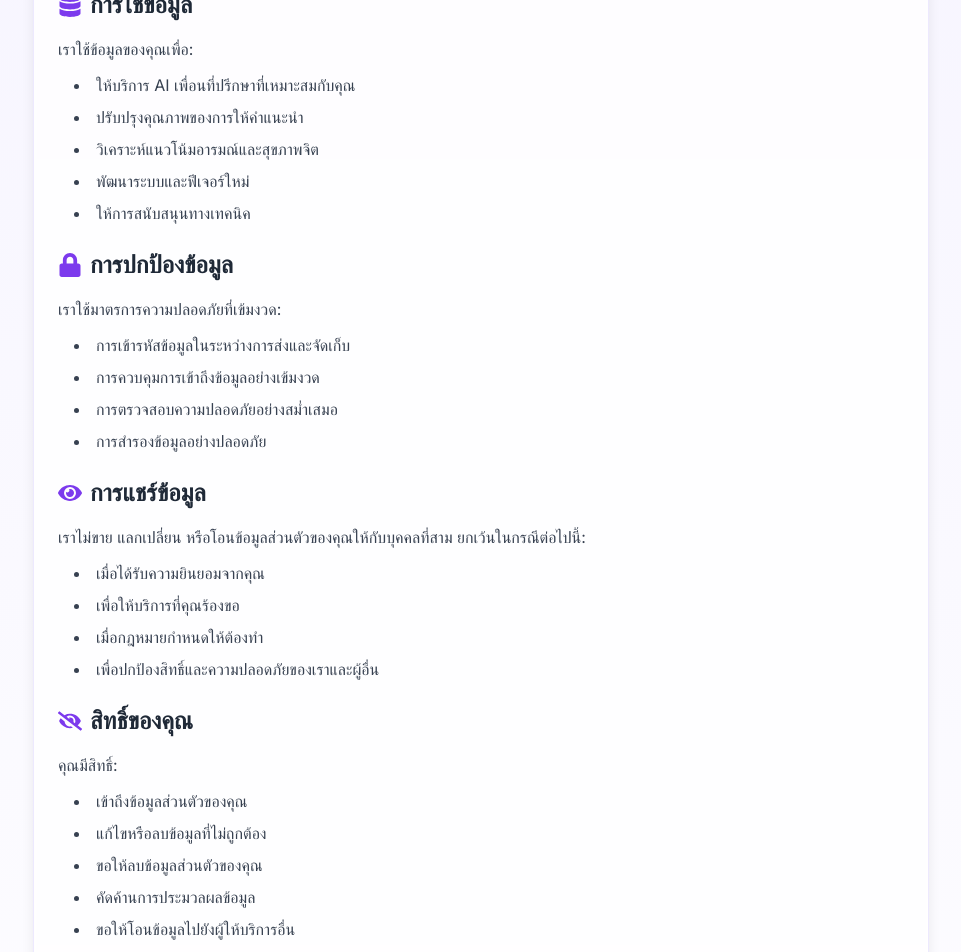
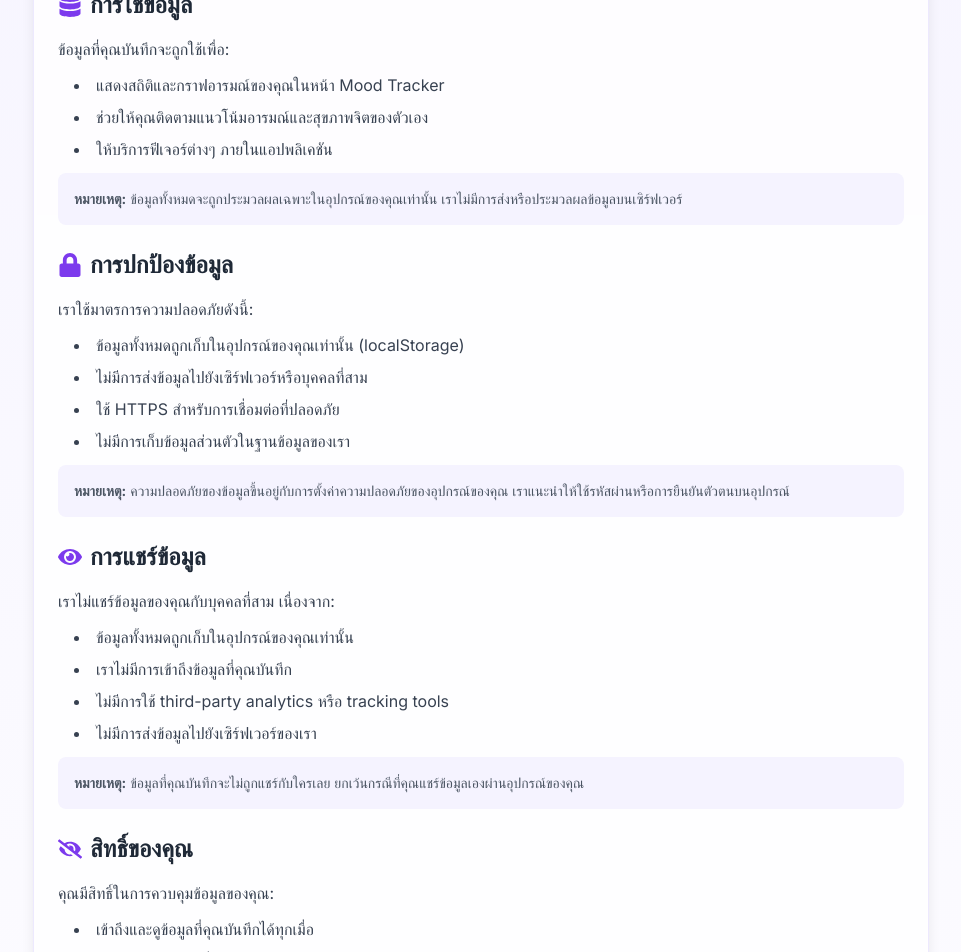
Before and after one commit to jansitthichai/ai-counselor, a Next.js app: page /privacy-policy in a window 1280 px wide. Shown: the part 520-1472 px from the top of the page, without its empty margins (159-1120 px from the left). Built offline with nearby package versions, Linux system fonts and the light colour scheme.

Commit message:
ปรับปรุงนโยบายความเป็นส่วนตัวให้ตรงกับความเป็นจริงของแอปพลิเคชัน

```diff
--- a/app/privacy-policy/page.tsx
+++ b/app/privacy-policy/page.tsx
@@ -60,14 +60,18 @@ export default function PrivacyPolicy() {
               การใช้ข้อมูล
             </h2>
             <div className="space-y-3 text-gray-700">
-              <p>เราใช้ข้อมูลของคุณเพื่อ:</p>
+              <p>ข้อมูลที่คุณบันทึกจะถูกใช้เพื่อ:</p>
               <ul className="list-disc list-inside space-y-2 ml-4">
-                <li>ให้บริการ AI เพื่อนที่ปรึกษาที่เหมาะสมกับคุณ</li>
-                <li>ปรับปรุงคุณภาพของการให้คำแนะนำ</li>
-                <li>วิเคราะห์แนวโน้มอารมณ์และสุขภาพจิต</li>
-                <li>พัฒนาระบบและฟีเจอร์ใหม่</li>
-                <li>ให้การสนับสนุนทางเทคนิค</li>
+                <li>แสดงสถิติและกราฟอารมณ์ของคุณในหน้า Mood Tracker</li>
+                <li>ช่วยให้คุณติดตามแนวโน้มอารมณ์และสุขภาพจิตของตัวเอง</li>
+                <li>ให้บริการฟีเจอร์ต่างๆ ภายในแอปพลิเคชัน</li>
               </ul>
+              <div className="mt-4 p-4 bg-lavender-50 rounded-lg">
+                <p className="text-sm text-gray-600">
+                  <strong>หมายเหตุ:</strong> ข้อมูลทั้งหมดจะถูกประมวลผลเฉพาะในอุปกรณ์ของคุณเท่านั้น
+                  เราไม่มีการส่งหรือประมวลผลข้อมูลบนเซิร์ฟเวอร์
+                </p>
+              </div>
             </div>
           </section>
 
@@ -77,13 +81,19 @@ export default function PrivacyPolicy() {
               การปกป้องข้อมูล
             </h2>
             <div className="space-y-3 text-gray-700">
-              <p>เราใช้มาตรการความปลอดภัยที่เข้มงวด:</p>
+              <p>เราใช้มาตรการความปลอดภัยดังนี้:</p>
               <ul className="list-disc list-inside space-y-2 ml-4">
-                <li>การเข้ารหัสข้อมูลในระหว่างการส่งและจัดเก็บ</li>
-                <li>การควบคุมการเข้าถึงข้อมูลอย่างเข้มงวด</li>
-                <li>การตรวจสอบความปลอดภัยอย่างสม่ำเสมอ</li>
-                <li>การสำรองข้อมูลอย่างปลอดภัย</li>
+                <li>ข้อมูลทั้งหมดถูกเก็บในอุปกรณ์ของคุณเท่านั้น (localStorage)</li>
+                <li>ไม่มีการส่งข้อมูลไปยังเซิร์ฟเวอร์หรือบุคคลที่สาม</li>
+                <li>ใช้ HTTPS สำหรับการเชื่อมต่อที่ปลอดภัย</li>
+                <li>ไม่มีการเก็บข้อมูลส่วนตัวในฐานข้อมูลของเรา</li>
               </ul>
+              <div className="mt-4 p-4 bg-lavender-50 rounded-lg">
+                <p className="text-sm text-gray-600">
+                  <strong>หมายเหตุ:</strong> ความปลอดภัยของข้อมูลขึ้นอยู่กับการตั้งค่าความปลอดภัยของอุปกรณ์ของคุณ
+                  เราแนะนำให้ใช้รหัสผ่านหรือการยืนยันตัวตนบนอุปกรณ์
+                </p>
+              </div>
             </div>
           </section>
 
@@ -93,13 +103,19 @@ export default function PrivacyPolicy() {
               การแชร์ข้อมูล
             </h2>
             <div className="space-y-3 text-gray-700">
-              <p>เราไม่ขาย แลกเปลี่ยน หรือโอนข้อมูลส่วนตัวของคุณให้กับบุคคลที่สาม ยกเว้นในกรณีต่อไปนี้:</p>
+              <p>เราไม่แชร์ข้อมูลของคุณกับบุคคลที่สาม เนื่องจาก:</p>
               <ul className="list-disc list-inside space-y-2 ml-4">
-                <li>เมื่อได้รับความยินยอมจากคุณ</li>
-                <li>เพื่อให้บริการที่คุณร้องขอ</li>
-                <li>เมื่อกฎหมายกำหนดให้ต้องทำ</li>
-                <li>เพื่อปกป้องสิทธิ์และความปลอดภัยของเราและผู้อื่น</li>
+                <li>ข้อมูลทั้งหมดถูกเก็บในอุปกรณ์ของคุณเท่านั้น</li>
+                <li>เราไม่มีการเข้าถึงข้อมูลที่คุณบันทึก</li>
+                <li>ไม่มีการใช้ third-party analytics หรือ tracking tools</li>
+                <li>ไม่มีการส่งข้อมูลไปยังเซิร์ฟเวอร์ของเรา</li>
               </ul>
+              <div className="mt-4 p-4 bg-lavender-50 rounded-lg">
+                <p className="text-sm text-gray-600">
+                  <strong>หมายเหตุ:</strong> ข้อมูลที่คุณบันทึกจะไม่ถูกแชร์กับใครเลย
+                  ยกเว้นกรณีที่คุณแชร์ข้อมูลเองผ่านอุปกรณ์ของคุณ
+                </p>
+              </div>
             </div>
           </section>
 
@@ -109,14 +125,20 @@ export default function PrivacyPolicy() {
               สิทธิ์ของคุณ
             </h2>
             <div className="space-y-3 text-gray-700">
-              <p>คุณมีสิทธิ์:</p>
+              <p>คุณมีสิทธิ์ในการควบคุมข้อมูลของคุณ:</p>
               <ul className="list-disc list-inside space-y-2 ml-4">
-                <li>เข้าถึงข้อมูลส่วนตัวของคุณ</li>
-                <li>แก้ไขหรือลบข้อมูลที่ไม่ถูกต้อง</li>
-                <li>ขอให้ลบข้อมูลส่วนตัวของคุณ</li>
-                <li>คัดค้านการประมวลผลข้อมูล</li>
-                <li>ขอให้โอนข้อมูลไปยังผู้ให้บริการอื่น</li>
+                <li>เข้าถึงและดูข้อมูลที่คุณบันทึกได้ทุกเมื่อ</li>
+                <li>แก้ไขหรือลบข้อมูลที่ไม่ถูกต้องได้ทันที</li>
+                <li>ล้างข้อมูลทั้งหมดได้ด้วยปุ่ม "ล้างข้อมูล" ในหน้า Mood Tracker</li>
+                <li>หยุดใช้งานแอปพลิเคชันได้ทุกเมื่อ</li>
+                <li>ลบแอปพลิเคชันออกจากอุปกรณ์เพื่อลบข้อมูลทั้งหมด</li>
               </ul>
+              <div className="mt-4 p-4 bg-lavender-50 rounded-lg">
+                <p className="text-sm text-gray-600">
+                  <strong>หมายเหตุ:</strong> เนื่องจากข้อมูลถูกเก็บในอุปกรณ์ของคุณเท่านั้น
+                  การควบคุมข้อมูลจึงอยู่ในมือของคุณโดยสมบูรณ์
+                </p>
+              </div>
             </div>
           </section>
 
```
